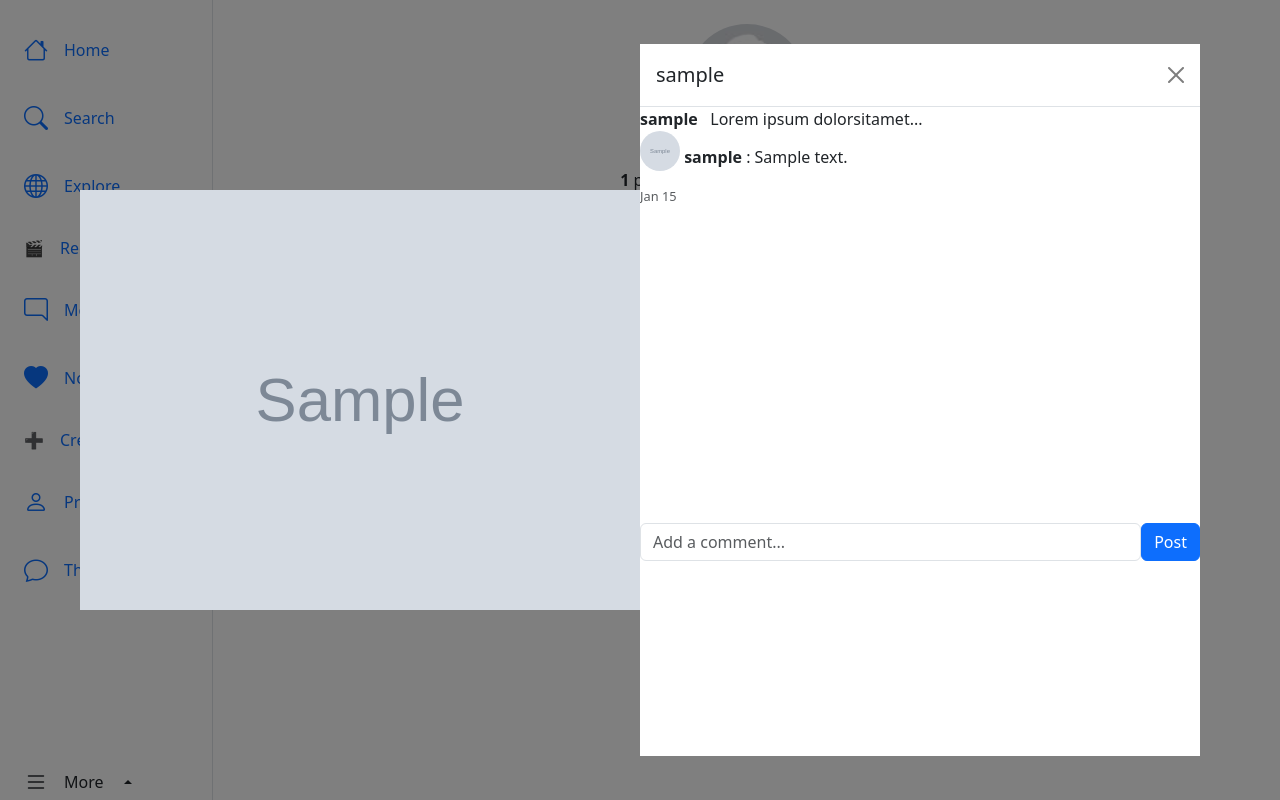
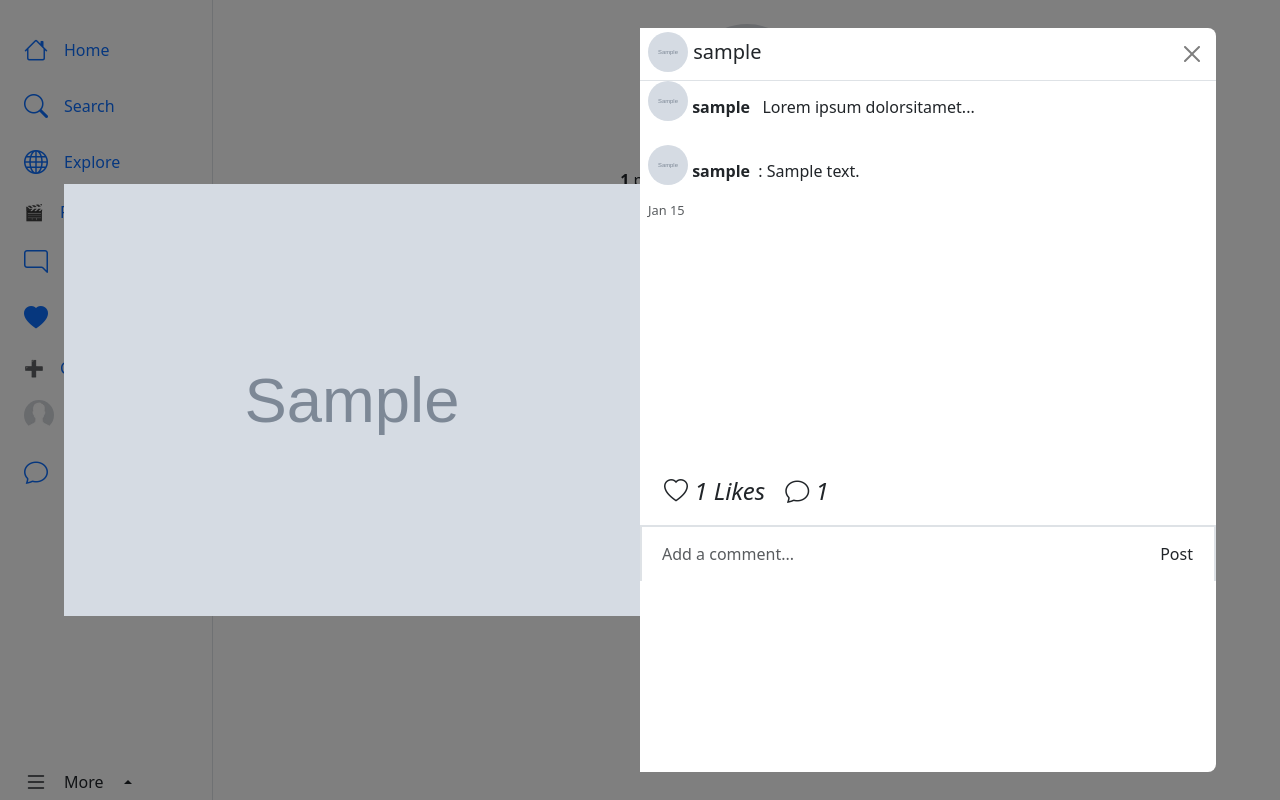
Before and after one commit to Viyashv/SocialMedia, a Django app: template mediaGram/socialMedia/templates/profile.html in a window 1280 px wide, after a click that opens the changed part. Run offline with Django 3.2, Linux system fonts and the light colour scheme; the template is opened without the code that fills it: most values are stand-ins (such as "Sample title", 1, 10 or a date in 2020); grey boxes marked "Sample" are stand-in pictures.

Commit message:
some change in profile like likes and redirect to c;icked person from comment

```diff
--- a/mediaGram/socialMedia/models.py
+++ b/mediaGram/socialMedia/models.py
@@ -38,7 +38,7 @@ class CustomUser(AbstractUser):
     image = models.ImageField(upload_to="upload/User" , blank=True , null=True)
 
     def __str__(self):
-        return self.username
+        return f"User Id :- {self.id} - Username :- {self.username}"
 
 class Conversation(models.Model):
     """
--- a/mediaGram/socialMedia/static/index.css
+++ b/mediaGram/socialMedia/static/index.css
@@ -103,7 +103,7 @@ body {
     width: max-content !important;
 }
 .comment-sec {
-    height: 24.5rem !important;
+    height: 20.5rem !important;
     overflow-y: auto !important;
 }
 
--- a/mediaGram/socialMedia/templates/profile.html
+++ b/mediaGram/socialMedia/templates/profile.html
@@ -4,7 +4,6 @@
     <div class="row min-vh-100">
         <!-- Your sidebar code goes here -->
         {% include "sidebar.html" %}
-
         <!-- Main Content -->
         <section class="col-lg-10 col-md-11 col-sm-11 col-10">
             <!-- Profile Header Section -->
@@ -13,11 +12,10 @@
                     <div class="col-12 text-center">
                         <!-- Profile image placeholder -->
                         {% if user.image and user.image.url %}
-                        <img src="{{user.image.url}}" alt="Profile Picture" class="rounded-circle mb-3" width="120"
+                        <img src="{{ user.image.url }}" alt="Profile Picture" class="rounded-circle mb-3" width="120"
                             height="120" />
                         {% else %}
-                        <img src="{% static 'placeholder/placeholder.jpg' %}" alt="..." class="rounded-circle mb-3"
-                            width="120" height="120" />
+                        <img src="{% static 'placeholder/placeholder.jpg' %}" alt="..." class="rounded-circle mb-3" width="120" height="120" />
                         {% endif %}
                         <!-- Username -->
                         <h2 class="fw-bold">{{user.username}}</h2>
@@ -29,13 +27,15 @@
                             <strong>{{true_conversations_count}}</strong> following
                         </p>
                         <!-- Additional info or buttons -->
+                        {% if user.is_authenticated %}
                         <a href="#" class="btn btn-outline-dark btn-sm">Edit profile</a>
+                        {% endif %}
                     </div>
                 </div>
             </div>
 
             <!-- Posts / Saved / Tagged Tabs -->
-            <div class="container-fluid">
+            <div class="container-fluid ">
                 <ul class="nav nav-pills justify-content-center mb-3" id="pills-tab">
                     <li class="nav-item" role="presentation">
                         <button class="nav-link active" id="pills-posts-tab" data-bs-toggle="pill"
@@ -72,7 +72,7 @@
                             <div class="col-6 col-md-3 p-0">
                                 <a href="#" data-bs-toggle="modal" data-bs-target="#postModal{{ i.id }}">
                                     <img src="{{ i.image.url }}" alt="Post {{i.id}}" class="img-fluid" loading="lazy"
-                                        style="width: 100% !important; height:-webkit-fill-available !important" />
+                                        style="width: 100% !important;height: -webkit-fill-available !important;" />
                                 </a>
                             </div>
                             <!-- Modal for each post -->
@@ -82,7 +82,7 @@
                                 <!-- Use our custom class here -->
                                 <div class="modal-dialog modal-dialog-centered modal-80">
                                     <div class="modal-content bg-transparent border-0">
-                                        <div class="modal-body">
+                                        <div class="modal-body p-0">
                                             <!-- Left Column -->
                                             <div class="left-col p-0">
                                                 <img src="{{ i.image.url|default:'...' }}" alt="Post {{ i.id }}"
@@ -91,26 +91,47 @@
 
                                             <!-- Right Column -->
                                             <div class="right-col bg-white">
-                                                <div class="modal-header">
+                                                <div class="modal-header ps-2 py-1">
                                                     <h5 class="modal-title" id="postModalLabel{{ i.id }}">
-                                                        {{ i.user.username|default:"Post Title" }}
+                                                        {% if i.user.image and i.user.image.url %}
+                                                        <img src="{{i.user.image.url}}" alt="Profile Picture"
+                                                            class="rounded-circle mb-1" width="40" height="40" />
+                                                        {% else %}
+                                                        <img src="{% static 'placeholder/placeholder.jpg' %}" alt="..."
+                                                            class="rounded-circle mb-1" width="40" height="40" />
+                                                        {% endif %} {{ i.user.username|default:"Post Title"}}
                                                     </h5>
                                                     <button type="button" class="btn-close" data-bs-dismiss="modal"
                                                         aria-label="Close"></button>
                                                 </div>
-                                                <strong>{{ i.user.username|default:"Title" }}</strong>
-                                                <span>&nbsp; {{ i.caption|default:"Lorem ipsum dolorsitamet..."}}</span>
-                                                <div class="comments-section comment-sec">
+                                                <div class="mb-2 ps-2">
+                                                    {% if i.user.image and i.user.image.url %}
+                                                    <img src="{{i.user.image.url}}" alt="Profile Picture"
+                                                        class="rounded-circle mb-3" width="40" height="40" />
+                                                    {% else %}
+                                                    <img src="{% static 'placeholder/placeholder.jpg' %}" alt="..."
+                                                        class="rounded-circle mb-3" width="40" height="40" />
+                                                    {% endif %}
+                                                    <strong>{{ i.user.username|default:"Title" }}</strong>
+                                                    <span>&nbsp; {{ i.caption|default:"Lorem ipsum dolorsitamet..."}}</span>
+                                                </div>
+                                                <div class="comments-section comment-sec ps-2">
                                                     {% for comment in i.comments.all %}
-                                                    <div class="comment">
-                                                        {% if i.user.image and i.user.image.url %}
-                                                        <img src="{{i.user.image.url}}" alt="Profile Picture"
-                                                            class="rounded-circle mb-3" width="40" height="40" />
-                                                        {% else %}
-                                                        <img src="{% static 'placeholder/placeholder.jpg' %}" alt="..."
-                                                            class="rounded-circle mb-3" width="120" height="120" />
-                                                        {% endif %}
-                                                        <strong>{{ comment.user.username }}</strong>&nbsp;:
+                                                    <div class="comment mb-3">
+                                                        <a href="{% url 'profile' %}?User={{comment.user.id}}"
+                                                            class="text-dark text-decoration-none"
+                                                            style="cursor: pointer">
+                                                            {% if comment.user.image and comment.user.image.url %}
+                                                            <img src="{{comment.user.image.url}}" alt="Profile Picture"
+                                                                class="rounded-circle mb-3" width="40" height="40" />
+                                                            {% else %}
+                                                            <img src="{% static 'placeholder/placeholder.jpg' %}"
+                                                                alt="..." class="rounded-circle mb-3" width="40"
+                                                                height="40" />
+                                                            {% endif %}
+                                                            <strong> {{ comment.user.username }} </strong>
+                                                        </a>
+                                                        &nbsp;:
                                                         <span>{{ comment.content }}</span>
                                                         <div class="text-muted" style="font-size: 0.8em">
                                                             {{ comment.timestamp|date:"M d" }}
@@ -120,18 +141,38 @@
                                                     <p>No comments yet.</p>
                                                     {% endfor %}
                                                 </div>
-                                                <form method="POST" class="d-flex"
+                                                <div class="d-flex align-items-center ps-2">
+                                                    <ul class="list-unstyled ps-0">
+                                                        {% if request.user.is_authenticated and request.user in i.likes.all %}
+                                                        <i class="bi bi-heart-fill fs-4 ms-3">
+                                                            {{ i.likes.count }} Likes</i>
+                                                        {% else %}
+                                                        <i class="bi bi-heart fs-4 ms-3">
+                                                            {{ i.likes.count }} Likes</i>
+                                                        {% endif %}
+                                                        <i class="bi bi-chat fs-4 ms-3">
+                                                            {{ i.comments.all.count }}
+                                                        </i>
+                                                    </ul>
+                                                </div>
+                                                <form method="POST" class="d-flex card-footer p-2 border border-2 border-top-dark border-bottom-0"
                                                     action="{% url 'comment' %}?username={{ user.username }}&post_id={{ i.id }}">
                                                     {% csrf_token %}
-                                                    <input class="form-control" id="comment" name="comment" rows="1"
+                                                    <input class="form-control border border-0" id="comment" name="comment" rows="1" required
                                                         placeholder="Add a comment..." />
-                                                    <button type="submit" class="btn btn-primary">Post</button>
+                                                    <button type="submit" class="btn btn-none">
+                                                        Post
+                                                    </button>
                                                 </form>
                                             </div>
-                                        </div><!-- .modal-body -->
-                                    </div><!-- .modal-content -->
-                                </div><!-- .modal-dialog -->
-                            </div><!-- .modal -->
+                                        </div>
+                                        <!-- .modal-body -->
+                                    </div>
+                                    <!-- .modal-content -->
+                                </div>
+                                <!-- .modal-dialog -->
+                            </div>
+                            <!-- .modal -->
 
                             <!-- End of modal -->
                             {% endfor %}
--- a/mediaGram/socialMedia/templates/sidebar.html
+++ b/mediaGram/socialMedia/templates/sidebar.html
@@ -1,7 +1,8 @@
+{% load static %}
 <div class="d-flex p-0 justify-content-between">
     <!-- Sidebar -->
     <div class="sidebar border-end d-flex flex-column px-2">
-        <ul class="nav flex-column gap-3 justify-content-center mt-4">
+        <ul class="nav flex-column gap-1 justify-content-center mt-4">
             <li class="w-max-content"><a href="/" class="nav-link d-flex align-items-center gap-3">
                     <i class="bi bi-house fs-4"></i> <span>Home</span>
                 </a></li>
@@ -23,9 +24,15 @@
             <li class="w-max-content"><a href="#" class="nav-link d-flex align-items-center gap-3">
                     ➕ <span>Create</span>
                 </a></li>
-            <li class="w-max-content"><a href="{% url 'profile' %}" class="nav-link d-flex align-items-center gap-3">
-                    <i class="bi bi-person fs-4"></i> <span>Profile</span>
-                </a></li>
+            <li class="w-max-content">
+                <a href="{% url 'profile' %}?User={{request.user.id}}" class="nav-link d-flex align-items-center gap-3">
+                    {% if request.user.image and request.user.image.url %}
+                    <img src="{{request.user.image.url}}" alt="Profile Picture" class="rounded-circle mb-1" width="30" height="30" />
+                    {% else %}
+                    <img src="{% static 'placeholder/placeholder.jpg' %}" alt="..." class="rounded-circle mb-1" width="30" height="30" />
+                    {% endif %} <span>Profile</span>
+                </a>
+            </li>
             <li class="w-max-content"><a href="#" class="nav-link d-flex align-items-center gap-3">
                     <i class="bi bi-chat fs-4"></i> <span>Threads</span>
                 </a></li>
@@ -38,9 +45,6 @@
                 <ul class="dropdown-menu z-4">
                     {% if user.is_authenticated %}
                     <li><a class="dropdown-item" href="{% url 'logout' %}">Logout</a></li>
-                    {% else %}
-                    <li><a class="dropdown-item" href="{% url 'login' %}">login</a></li>
-                    <li><a class="dropdown-item" href="{% url 'register' %}">Register</a></li>
                     {% endif %}
                 </ul>
             </div>
--- a/mediaGram/socialMedia/url.py
+++ b/mediaGram/socialMedia/url.py
@@ -22,7 +22,7 @@ urlpatterns = [
     path('login/',loginUser,name='login'),
     path('register/',registerUser,name='register'),
     path('logout/',logoutUser,name="logout"),
-    path('profile/',usereProfiile , name="profile"),
+    path('profile/',myProfiile , name="profile"),
     path('verify_email/',verify_email, name="verify_email"),
     path('comment/',comment, name="comment"),
 ]
```
Also changed, not shown: mediaGram/socialMedia/views.py (+9 -4 lines), mediaGram/media/upload/post/Screenshot_2025-04-12_131723.png (added).
